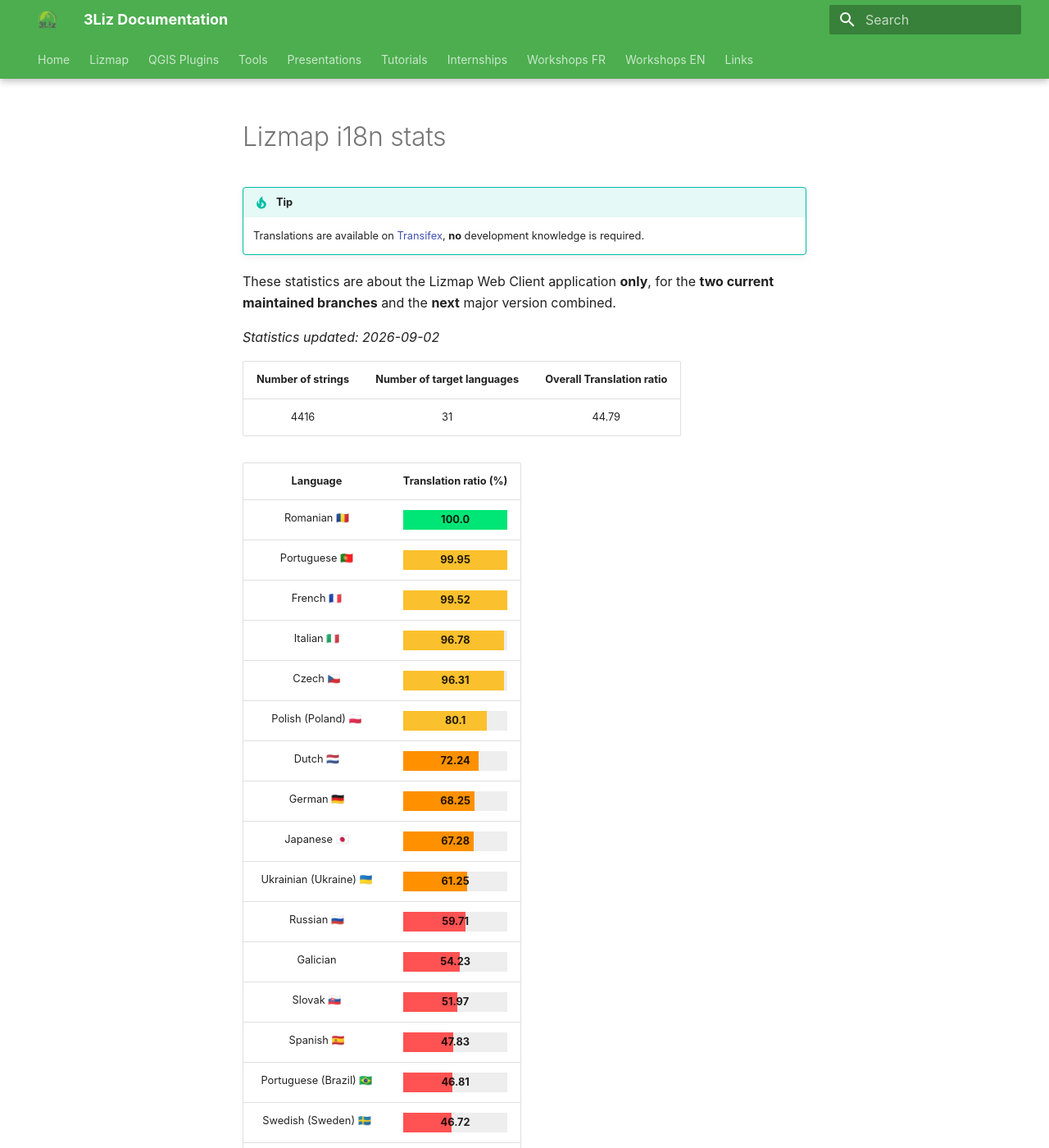
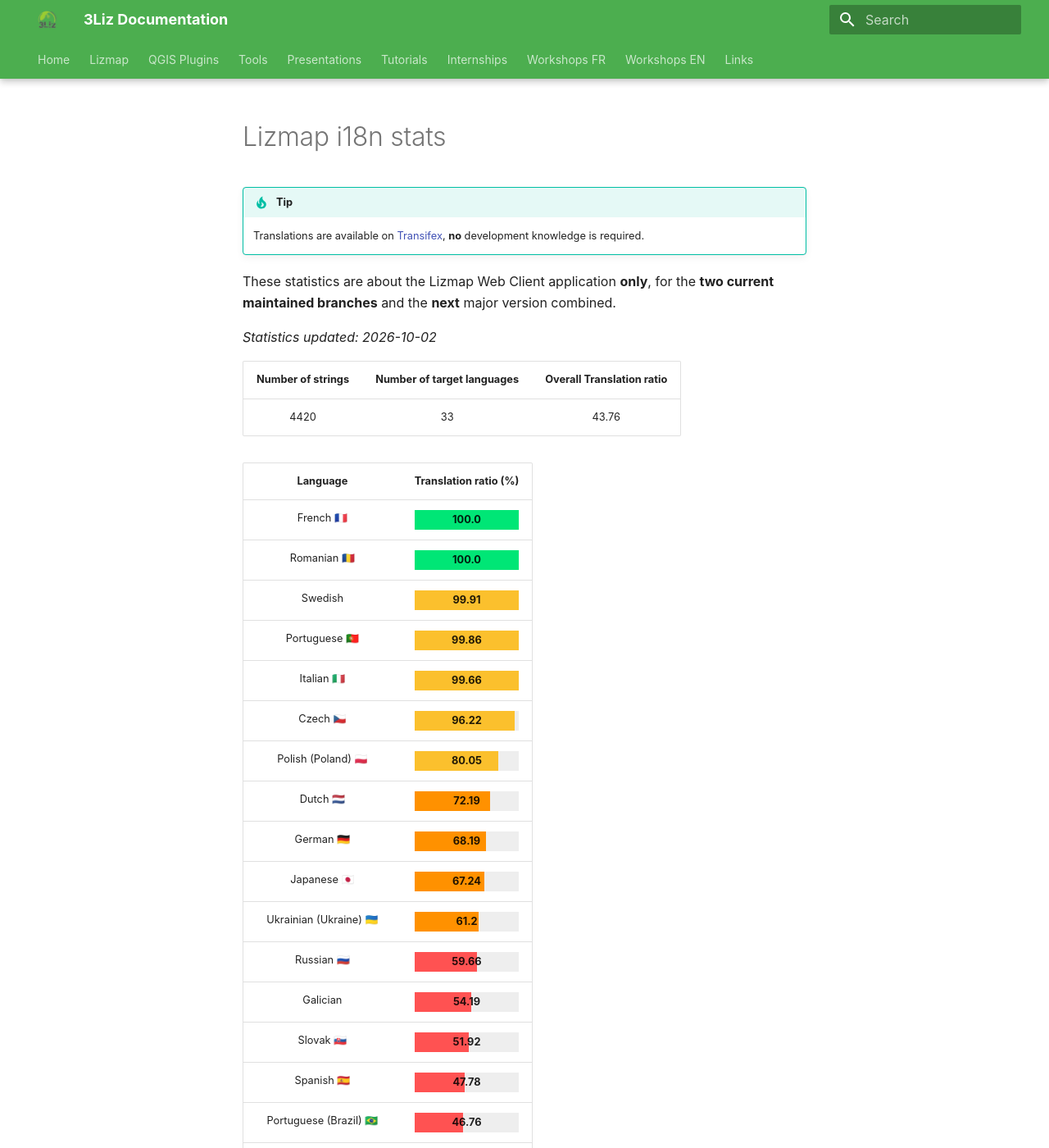
Before and after one commit to 3liz/3liz.github.io, an MkDocs documentation site: the page built from docs/lizmap-i18n-stats.md, in a window 1280 px wide and 1400 px high. Shown: the whole window at 82% size. Built offline with MkDocs 1.6.1 and Material for MkDocs 9.7.7, drawn with Linux system fonts in a browser that asks for light colours; nearby versions of some CDN libraries; some of the changed text lies outside the part shown.

Commit message:
Update statistics from Transifex Lizmap Web Client

```diff
--- a/docs/lizmap-i18n-stats.md
+++ b/docs/lizmap-i18n-stats.md
@@ -10,42 +10,44 @@
 These statistics are about the Lizmap Web Client application **only**, for the **two current
 maintained branches** and the **next** major version combined.
 
-*Statistics updated: 2026-09-02*
+*Statistics updated: 2026-10-02*
 
 | Number of strings | Number of target languages | Overall Translation ratio |
 |:-:|:-:|:-:|
-4416|31|44.79
+4420|33|43.76
 
 | Language | Translation ratio (%) |
 |:-:|:-:|
+French 🇫🇷 |[=100.0% "100.0"]|
 Romanian 🇷🇴 |[=100.0% "100.0"]|
-Portuguese 🇵🇹 |[=99.95% "99.95"]|
-French 🇫🇷 |[=99.52% "99.52"]|
-Italian 🇮🇹 |[=96.78% "96.78"]|
-Czech 🇨🇿 |[=96.31% "96.31"]|
-Polish (Poland) 🇵🇱 |[=80.1% "80.1"]|
-Dutch 🇳🇱 |[=72.24% "72.24"]|
-German 🇩🇪 |[=68.25% "68.25"]|
-Japanese 🇯🇵 |[=67.28% "67.28"]|
-Ukrainian (Ukraine) 🇺🇦 |[=61.25% "61.25"]|
-Russian 🇷🇺 |[=59.71% "59.71"]|
-Galician  |[=54.23% "54.23"]|
-Slovak 🇸🇰 |[=51.97% "51.97"]|
-Spanish 🇪🇸 |[=47.83% "47.83"]|
-Portuguese (Brazil) 🇧🇷 |[=46.81% "46.81"]|
-Swedish (Sweden) 🇸🇪 |[=46.72% "46.72"]|
-Finnish 🇫🇮 |[=46.69% "46.69"]|
-Slovenian 🇸🇮 |[=42.5% "42.5"]|
-Hungarian (Hungary) 🇭🇺 |[=40.56% "40.56"]|
-Basque  |[=27.54% "27.54"]|
-Greek 🇬🇷 |[=21.92% "21.92"]|
-Bulgarian 🇧🇬 |[=19.38% "19.38"]|
-Latvian  |[=15.87% "15.87"]|
-Norwegian 🇳🇴 |[=13.95% "13.95"]|
+Swedish  |[=99.91% "99.91"]|
+Portuguese 🇵🇹 |[=99.86% "99.86"]|
+Italian 🇮🇹 |[=99.66% "99.66"]|
+Czech 🇨🇿 |[=96.22% "96.22"]|
+Polish (Poland) 🇵🇱 |[=80.05% "80.05"]|
+Dutch 🇳🇱 |[=72.19% "72.19"]|
+German 🇩🇪 |[=68.19% "68.19"]|
+Japanese 🇯🇵 |[=67.24% "67.24"]|
+Ukrainian (Ukraine) 🇺🇦 |[=61.2% "61.2"]|
+Russian 🇷🇺 |[=59.66% "59.66"]|
+Galician  |[=54.19% "54.19"]|
+Slovak 🇸🇰 |[=51.92% "51.92"]|
+Spanish 🇪🇸 |[=47.78% "47.78"]|
+Portuguese (Brazil) 🇧🇷 |[=46.76% "46.76"]|
+Finnish 🇫🇮 |[=46.65% "46.65"]|
+Slovenian 🇸🇮 |[=42.47% "42.47"]|
+Hungarian (Hungary) 🇭🇺 |[=40.52% "40.52"]|
+Basque  |[=27.51% "27.51"]|
+Greek 🇬🇷 |[=21.9% "21.9"]|
+Bulgarian 🇧🇬 |[=19.37% "19.37"]|
+Latvian  |[=15.86% "15.86"]|
+Norwegian 🇳🇴 |[=13.94% "13.94"]|
 Spanish (Argentina) 🇦🇷 |[=4.39% "4.39"]|
 Indonesian 🇮🇩 |[=3.6% "3.6"]|
 Catalan  |[=1.97% "1.97"]|
 Serbian (Cyrillic) 🇷🇸 |[=1.04% "1.04"]|
 Arabic  |[=0.0% "0.0"]|
 Spanish (El Salvador)  |[=0.0% "0.0"]|
+Filipino  |[=0.0% "0.0"]|
+Portuguese (Mozambique)  |[=0.0% "0.0"]|
 Vietnamese (Viet Nam)  |[=0.0% "0.0"]|
```
